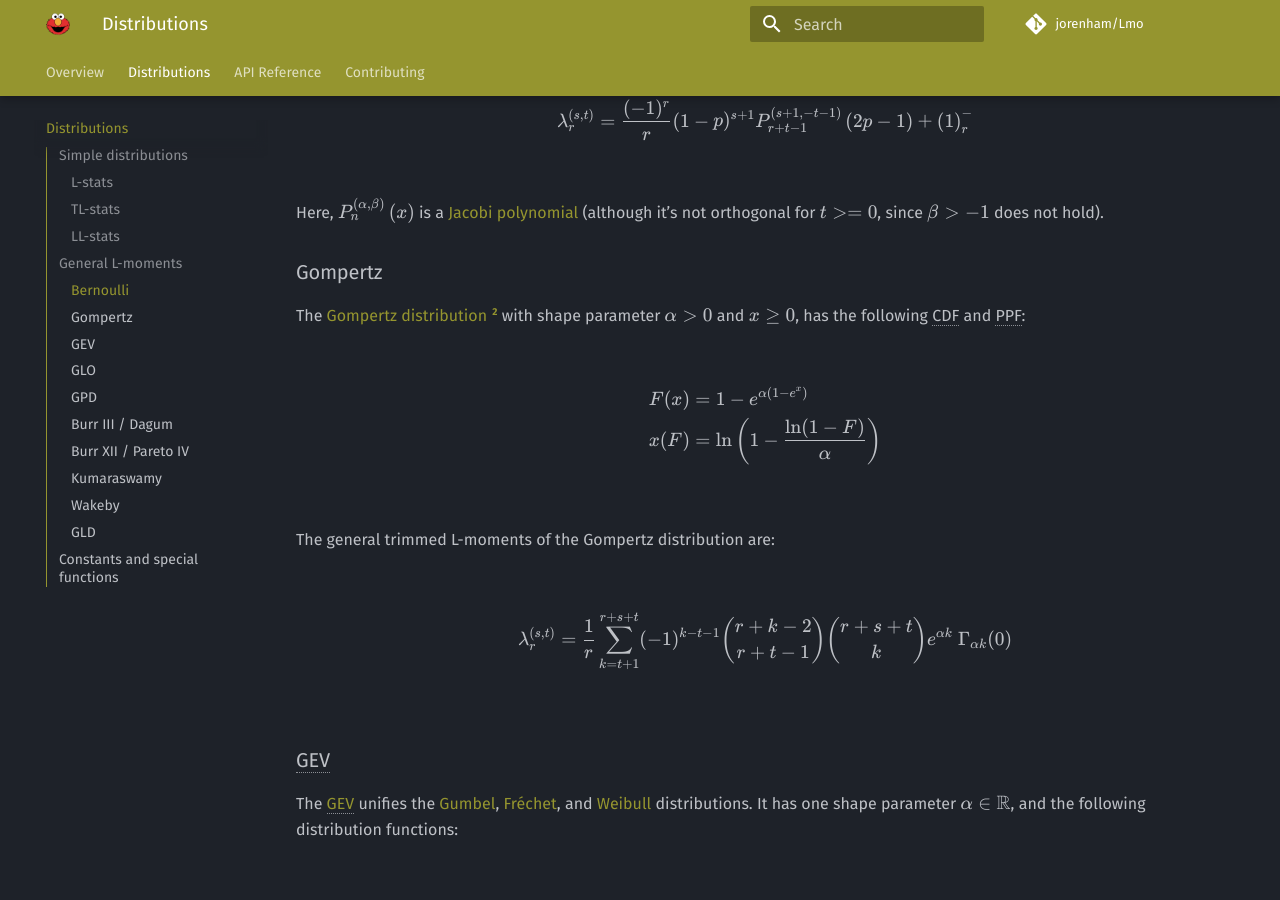
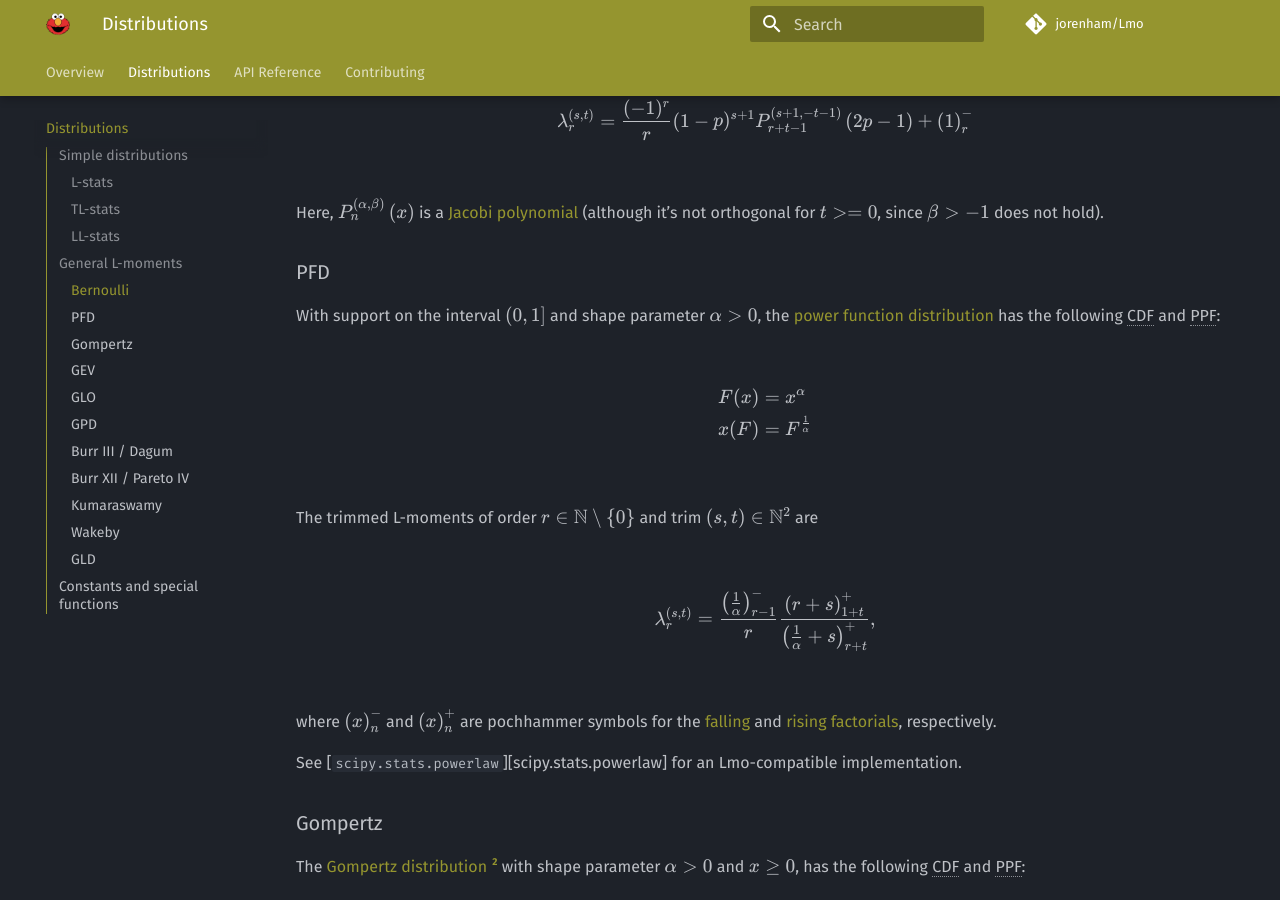
Before and after one commit to jorenham/Lmo, an MkDocs documentation site: the page built from docs/distributions.md, in a window 1280 px wide and 900 px high, scrolled down 4172 px. Built offline with MkDocs 1.6.1 and Material for MkDocs 9.7.7, drawn with Linux system fonts in a browser that asks for light colours; comment, search, counter and statistics services are not loaded.

Commit message:
PFD general L-moments

```diff
--- a/docs/distributions.md
+++ b/docs/distributions.md
@@ -735,6 +735,36 @@
 [^BERN]:
     [J.V. Uspensky (1937)](https://www.worldcat.org/oclc/996937) --
     Introduction to mathematical probability
+
+### PFD
+
+With support on the interval \( (0, 1] \) and shape parameter
+\( \alpha > 0 \), the [power function distribution](https://w.wiki/8jFd) has
+the following CDF and PPF:
+
+\[
+\begin{align*}
+    F(x) &= x^\alpha \\
+    x(F) &= F^{\frac 1 \alpha}
+\end{align*}
+\]
+
+The trimmed L-moments of order \( r \in \naturals \setminus \{ 0 \} \) and trim
+\( (s, t) \in \naturals^2 \) are
+
+\[
+\tlmoment{s, t}{r} =
+    \frac{\ffact{\frac 1 \alpha}{r - 1}}{r}
+    \frac{\rfact{r + s}{1 + t}}{\rfact{\frac 1 \alpha + s}{r + t}}
+,
+\]
+
+where \( \ffact{x}{n} \) and \( \rfact{x}{n} \) are pochhammer
+symbols for the [falling](#def-ffact) and [rising factorials](#def-rfact),
+respectively.
+
+See [`scipy.stats.powerlaw`][scipy.stats.powerlaw] for an Lmo-compatible
+implementation.
 
 ### Gompertz
 
@@ -1787,6 +1817,7 @@
 *[CDF]: Cumulative distribution function
 *[PPF]: Percent point function, inverse of the CDF, a.k.a. quantile function
 *[QDF]: Quantile density function, derivative of the PPF
+*[PDF]: Power function distribution
 *[GEV]: Generalized (maximum) Extreme Value distribution
 *[GLO]: Generalized Logistic distribution
 *[GPD]: Generalized Pareto Distribution
```
Also changed, not shown: 1 other file.
